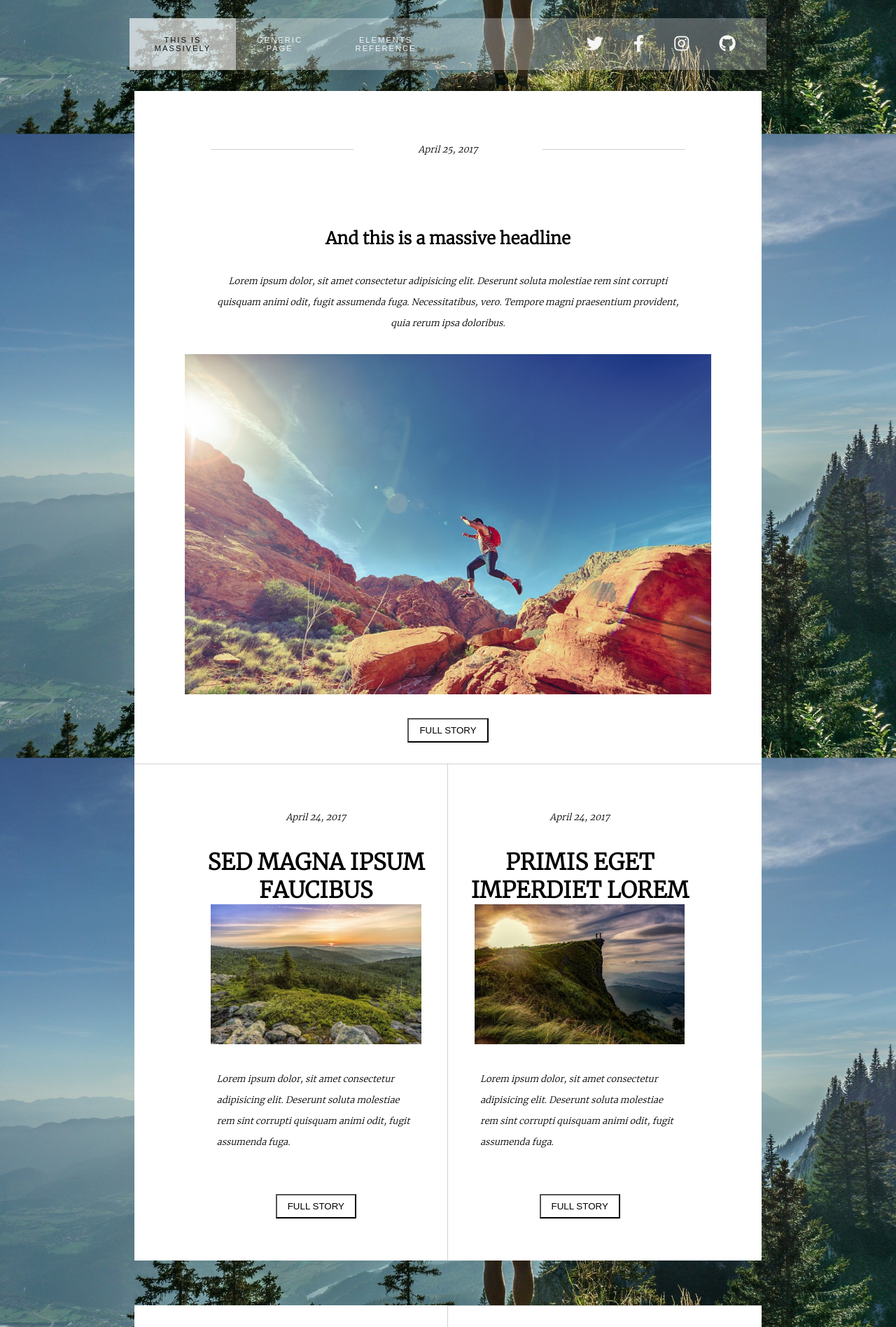
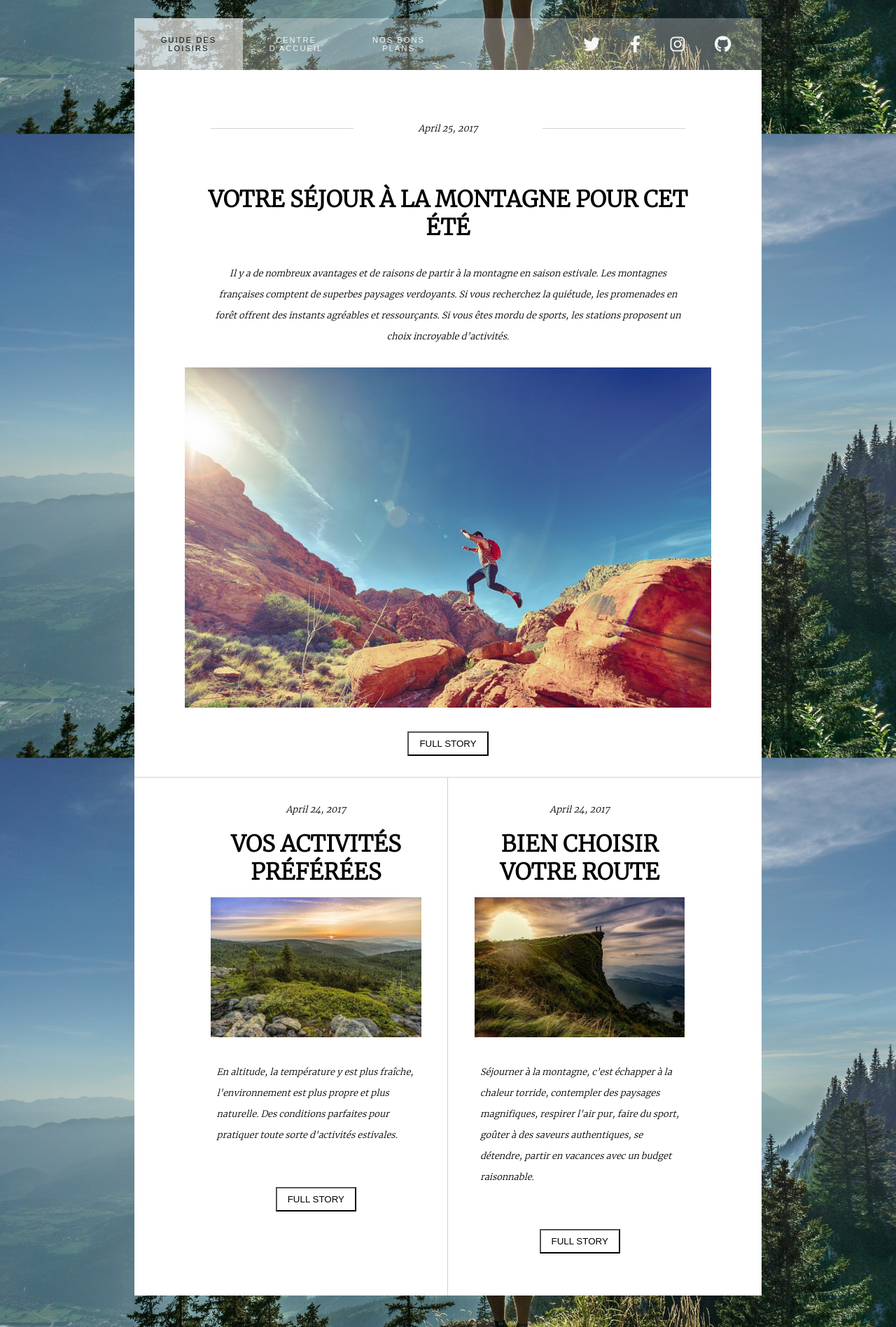
Before and after one commit to init-dev17/SASS-TP1-Montagne, a plain HTML site: page index.html in a window 1280 px wide. Shown: the part 700-2596 px from the top of the page at 70% size. Drawn offline with Linux system fonts and the light colour scheme; a web font is replaced by a local one.

Commit message:
fonctionnel OK

```diff
--- a/index.html
+++ b/index.html
@@ -35,17 +35,17 @@
         à l'aventure
       </h1>
       <p>
-        Lorem ipsum dolor sit amet consectetur adipisicing elit. Dolore,
-        incidunt!
+        Réservez vos vacances à la montagne. Consultez nos offres de location
+        pour votre séjour en montagne !
       </p>
       <button class="circle-button">&#8675;</button>
     </header>
 
     <nav>
       <ul class="links">
-        <li><a href="#">This is massively</a></li>
-        <li><a href="#">Generic page</a></li>
-        <li><a href="#">Elements reference</a></li>
+        <li><a href="#">Guide des loisirs</a></li>
+        <li><a href="#">Centre d'accueil</a></li>
+        <li><a href="#">Nos bons plans</a></li>
       </ul>
       <ul class="social">
         <li>
@@ -76,12 +76,14 @@
         <span class="date"><p>April 25, 2017</p></span>
 
         <div>
-          <h2>And this is a massive headline</h2>
+          <h1>Votre séjour à la montagne pour cet été</h1>
           <p>
-            Lorem ipsum dolor, sit amet consectetur adipisicing elit. Deserunt
-            soluta molestiae rem sint corrupti quisquam animi odit, fugit
-            assumenda fuga. Necessitatibus, vero. Tempore magni praesentium
-            provident, quia rerum ipsa doloribus.
+            Il y a de nombreux avantages et de raisons de partir à la montagne
+            en saison estivale. Les montagnes françaises comptent de superbes
+            paysages verdoyants. Si vous recherchez la quiétude, les promenades
+            en forêt offrent des instants agréables et ressourçants. Si vous
+            êtes mordu de sports, les stations proposent un choix incroyable
+            d’activités.
           </p>
         </div>
         <img src="./assets/img/pic01.jpg" alt="pic01" />
@@ -94,13 +96,13 @@
           <div class="date">April 24, 2017</div>
 
           <div>
-            <h1>Sed magna ipsum faucibus</h1>
+            <h1>Vos activités préférées</h1>
           </div>
           <img src="./assets/img/pic02.jpg" alt="pic02" height="200px" />
           <p>
-            Lorem ipsum dolor, sit amet consectetur adipisicing elit. Deserunt
-            soluta molestiae rem sint corrupti quisquam animi odit, fugit
-            assumenda fuga.
+            En altitude, la température y est plus fraîche, l'environnement est
+            plus propre et plus naturelle. Des conditions parfaites pour
+            pratiquer toute sorte d'activités estivales.
           </p>
           <button class="main-button"><a href="#">Full story</a></button>
         </div>
@@ -109,13 +111,14 @@
           <div class="date">April 24, 2017</div>
 
           <div>
-            <h1>Primis eget imperdiet lorem</h1>
+            <h1>Bien choisir votre route</h1>
           </div>
           <img src="./assets/img/pic03.jpg" alt="pic03" height="200px" />
           <p>
-            Lorem ipsum dolor, sit amet consectetur adipisicing elit. Deserunt
-            soluta molestiae rem sint corrupti quisquam animi odit, fugit
-            assumenda fuga.
+            Séjourner à la montagne, c'est échapper à la chaleur torride,
+            contempler des paysages magnifiques, respirer l'air pur, faire du
+            sport, goûter à des saveurs authentiques, se détendre, partir en
+            vacances avec un budget raisonnable.
           </p>
           <button class="main-button"><a href="#">Full story</a></button>
         </div>
--- a/layout/_header.scss
+++ b/layout/_header.scss
@@ -32,6 +32,10 @@ header{
         font-size: 3.5rem;
         @include title;
 
+        @media screen and (max-width: 1030px) {
+            font-size: 2.5rem;
+        }
+
     }
     p{
         margin: 0 5%;
--- a/layout/_main.scss
+++ b/layout/_main.scss
@@ -16,17 +16,31 @@
         // object-fit: cover
     }
 
-    p, .date{
+    p{
         width: 90%;
         margin: 30px auto;
         font-style: italic;
         font-size: 0.8rem;
         line-height: 30px;
     }
+    .date{
+        width: 90%;
+        margin: 0px auto;
+        font-style: italic;
+        font-size: 0.8rem;
+        line-height: 30px;
+    }
+
+
+
+
+
+
+
+
+
     .main-article{ // section1
         margin: 0% 8%;
-
-
 
         span{
             display: block;
@@ -73,6 +87,9 @@
 
         border-top: 1px solid $grey1;
 
+        h1{
+            padding: 5% 0;
+        }
 
         @media screen and (max-width: 1030px) {
             display: block;
--- a/layout/_navbar.scss
+++ b/layout/_navbar.scss
@@ -6,6 +6,11 @@
 nav{
     display: grid;
     grid-template-columns: 50% 50%;
+    @media screen and (max-width: 650px) {
+        grid-template-columns: 100%;
+        align-items: center;
+    }
+
     background: $color10;
     //margin: 0 auto;
 
@@ -17,7 +22,7 @@ nav{
     bottom: 0;
     //width: calc(15%-1080px);
     max-width: 910px;
-    width: 80%;
+    width: 70%;
     left: 50%;
     transform: translateX(-50%);
 
@@ -36,7 +41,7 @@ nav{
         }
     }
     .links{
-        // height: 100%; // Pour que la sélection soit totale pendant le hover
+
 
         // Déselectionne le First child en passant le hover sur d'autres liens
         &:hover li:not(hover){
@@ -56,11 +61,18 @@ nav{
         li{
             display: flex;
             align-items: center;
-
+            min-height: 60px;
 
             @include title;
             font-size: 0.7rem;
             padding: 0 15px;
+
+            @media screen and (max-width: 650px) {
+                font-size: 0.5rem;
+            }
+            @media screen and (max-width: 350px) {
+                padding: 0 0;
+            }
 
 
             // First child, fond blanc et police noire
@@ -80,11 +92,12 @@ nav{
     .social{
         display: flex;
         justify-content: flex-end;
-
+        margin-right: 5%;
         font-size: 1.5rem;
 
-
-        margin-right: 5%;
+        @media screen and (max-width: 650px) {
+            display: none;
+        }
 
         li{
             transition: 0.4s;
```
Also changed, not shown: pages/index.css, 1 other file.
